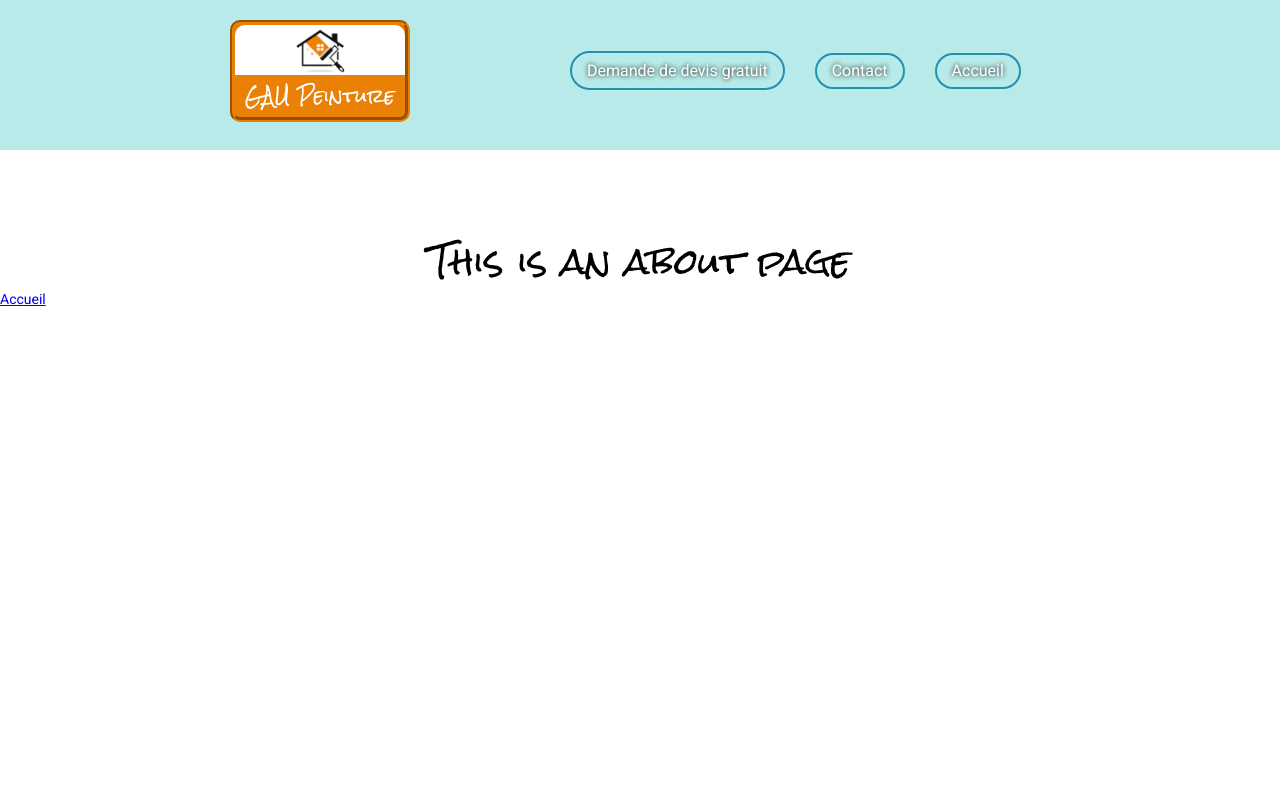
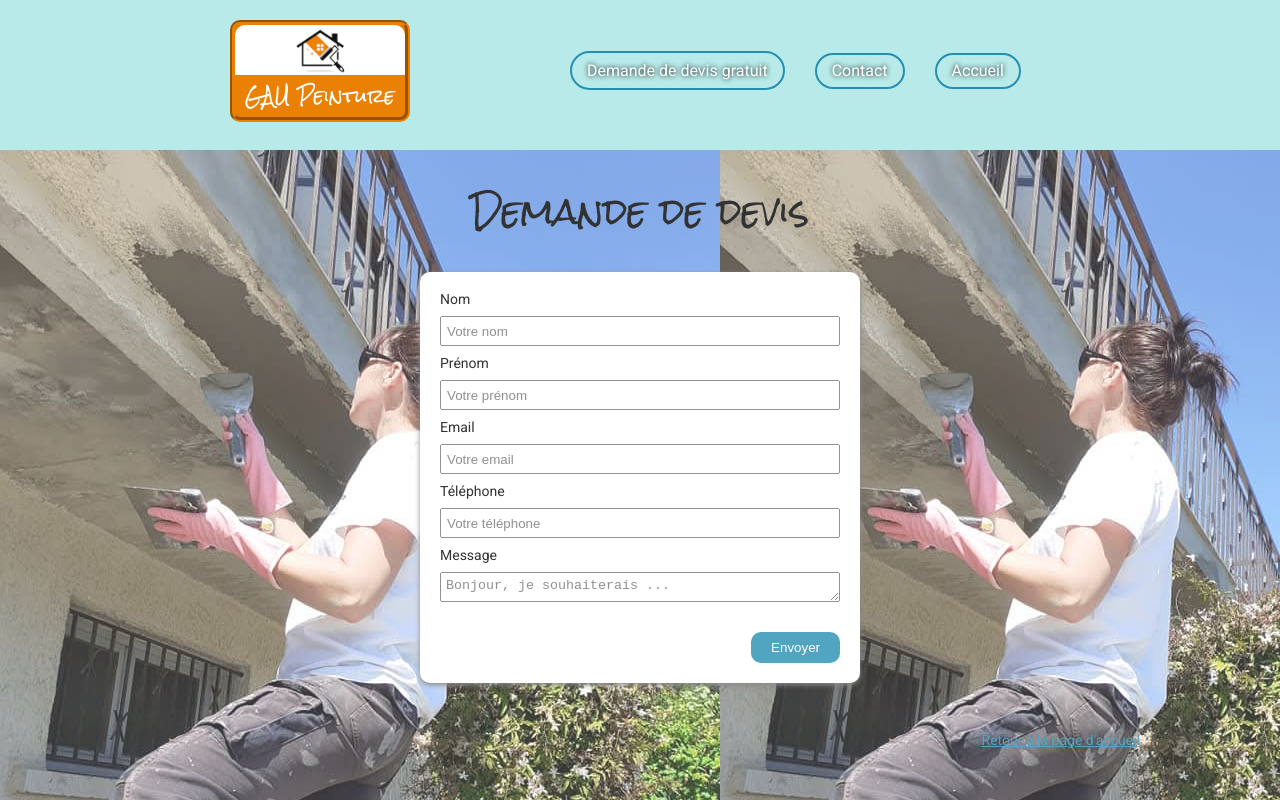
Before and after one commit to SabrinaVernier/painting-company, a Vue app: page /quotation in a window 1280 px wide. Shown: the top 800 px of the page. Built offline with nearby package versions, Linux system fonts and the light colour scheme.

Commit message:
quotationView ok

```diff
--- a/src/assets/main.css
+++ b/src/assets/main.css
@@ -4,6 +4,7 @@
   --orange: #eb8104;
   --blue: #268fb1;
   --green-blue: rgb(183, 234, 232);
+  --light-grey: rgb(244, 240, 240);
   --grey: rgb(183, 182, 182);
   --dark-grey: rgb(110, 109, 109);
   --very-dark-grey: rgb(83, 82, 82);
--- a/src/views/QuotationView.vue
+++ b/src/views/QuotationView.vue
@@ -1,15 +1,158 @@
 <script setup>
 import { RouterLink } from 'vue-router'
+import { ref } from 'vue'
+
+const firstname = ref('')
+const lastname = ref('')
+const email = ref('')
+const phone = ref('')
+const message = ref('')
+const quotationInfos = ref([])
+const isSubmitting = ref(false)
+let infoMessage = ref('')
+
+const handleSubmit = () => {
+  isSubmitting.value = true
+
+  if (!firstname.value || !lastname.value || !email.value || !phone.value || !message.value) {
+    isSubmitting.value = false
+    infoMessage.value = 'Veuillez remplir tous les champs'
+    return
+  } else {
+    quotationInfos.value.push({
+      firstname: firstname.value,
+      lastname: lastname.value,
+      email: email.value,
+      phone: phone.value,
+      message: message.value,
+    })
+
+    isSubmitting.value = false
+    firstname.value = ''
+    lastname.value = ''
+    email.value = ''
+    phone.value = ''
+    message.value = ''
+    infoMessage.value = 'Votre demande de devis a bien été envoyée'
+    console.log(quotationInfos.value)
+  }
+}
 </script>
 
 <template>
   <main>
-    <div class="about">
-      <h1>This is an about page</h1>
+    <div class="container">
+      <h1>Demande de devis</h1>
 
-      <RouterLink :to="{ name: 'home' }">Accueil</RouterLink>
+      <form @submit.prevent="handleSubmit">
+        <label for="firstname">Nom</label>
+        <input
+          type="text"
+          id="firstname"
+          name="firstname"
+          placeholder="Votre nom"
+          v-model="firstname"
+          required
+        />
+
+        <label for="lastname">Prénom</label>
+        <input
+          type="text"
+          id="lastname"
+          name="lastname"
+          placeholder="Votre prénom"
+          v-model="lastname"
+          required
+        />
+
+        <label for="email">Email</label>
+        <input
+          type="email"
+          id="email"
+          name="email"
+          placeholder="Votre email"
+          v-model="email"
+          required
+        />
+
+        <label for="phone">Téléphone</label>
+        <input
+          type="tel"
+          id="phone"
+          name="phone"
+          placeholder="Votre téléphone"
+          v-model="phone"
+          required
+        />
+
+        <label for="message">Message</label>
+        <textarea
+          id="message"
+          name="message"
+          cols="30"
+          rows="10"
+          placeholder="Bonjour, je souhaiterais ..."
+          v-model="message"
+          required
+        ></textarea>
+
+        <button v-if="!infoMessage">Envoyer</button>
+        <p v-else>{{ infoMessage }}</p>
+      </form>
+      <div class="back-home">
+        <RouterLink :to="{ name: 'home' }">Retour à la page d'accueil</RouterLink>
+      </div>
     </div>
   </main>
 </template>
 
-<style scoped></style>
+<style scoped>
+main {
+  /* background-color: var(--light-grey); */
+  background-image: url('../assets/Imgs/A-fanny-enduit.jpg');
+  opacity: 0.8;
+}
+h1 {
+  padding: 50px;
+}
+form {
+  box-shadow: 0 2px 5px var(--dark-grey);
+  border-radius: 10px;
+  background-color: white;
+  width: fit-content;
+  height: fit-content;
+  margin: 0 auto;
+  padding: 20px;
+  display: flex;
+  flex-direction: column;
+  gap: 10px;
+  align-items: flex-start;
+  justify-content: space-between;
+}
+
+form input,
+form textarea {
+  width: 400px;
+  height: 30px;
+  padding: 5px;
+}
+
+button {
+  color: white;
+  background-color: var(--blue);
+  border: none;
+  border-radius: 10px;
+  padding: 8px 20px;
+  margin-top: 20px;
+  align-self: end;
+}
+
+/* ------ */
+.back-home {
+  text-align: end;
+  margin-top: 50px;
+}
+a {
+  color: var(--blue);
+}
+</style>
```
Also changed, not shown: src/assets/Imgs/A-fanny-enduit.jpg (added), src/assets/Imgs/A-fanny-escalier.jpg (added).
